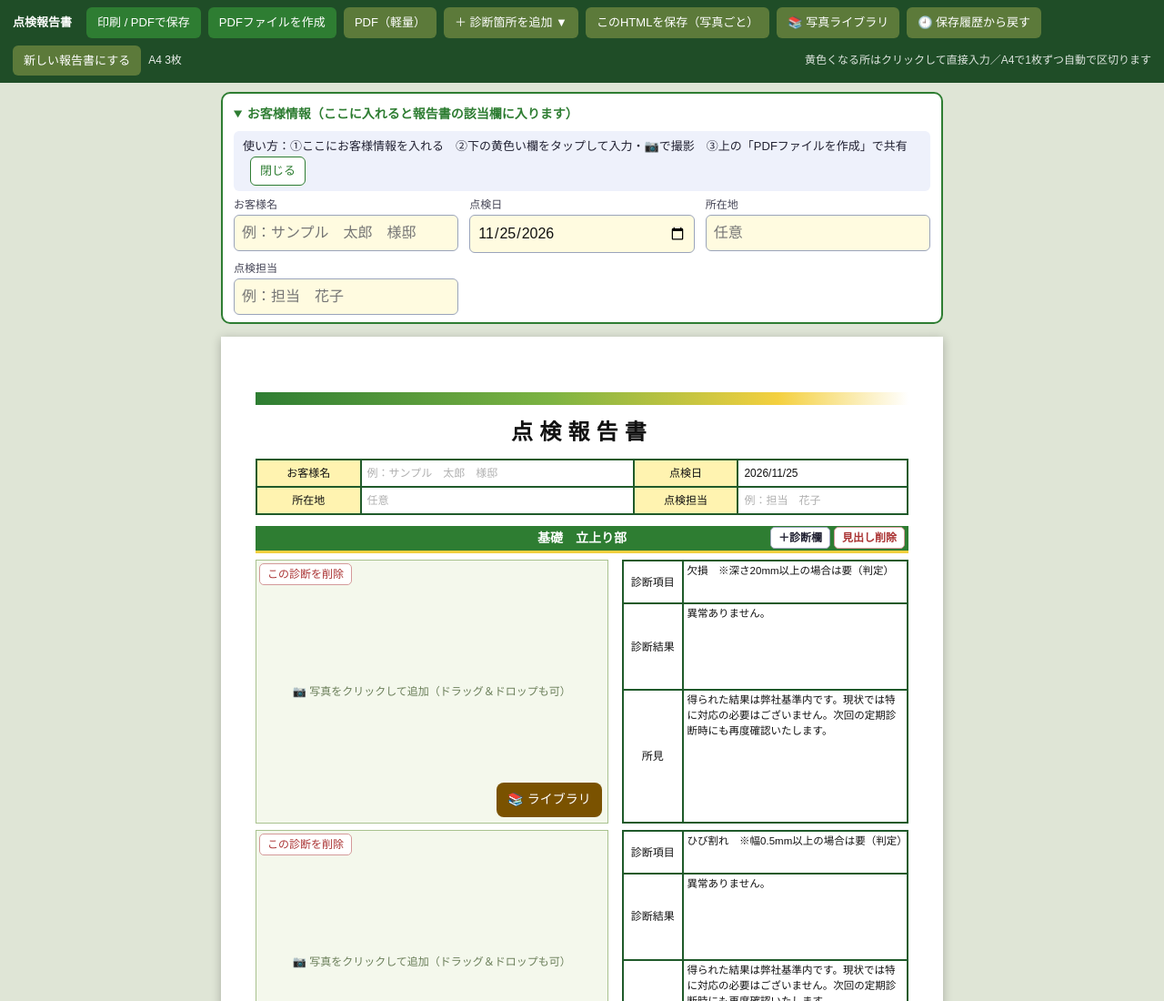
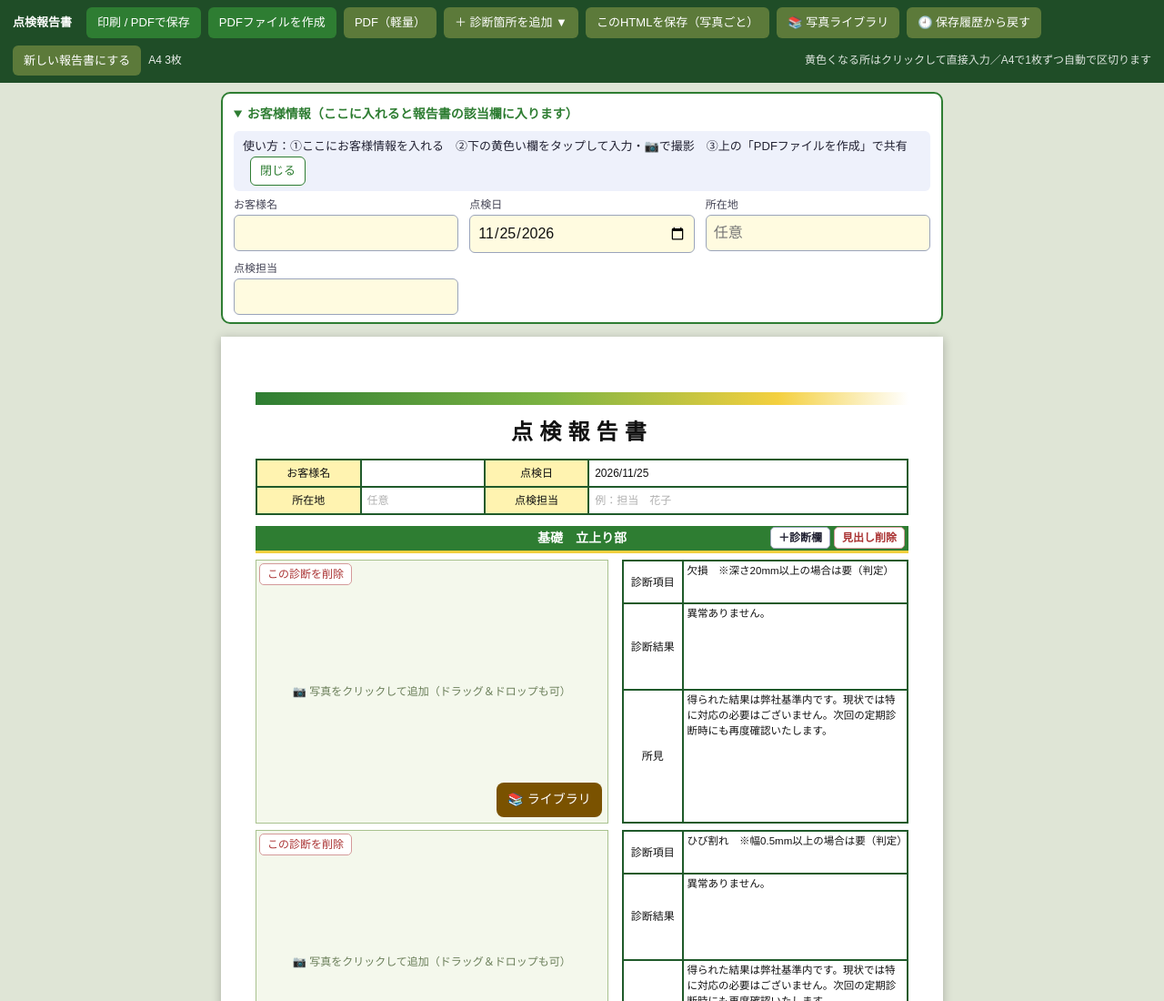
Before and after one commit to sho4special0thanks4-sketch/tenken-report-0344b2f2, a plain HTML site: page index.html in a window 1280 px wide. Shown: the top 1100 px of the page at 91% size. Drawn offline with nearby package versions, Linux system fonts and the light colour scheme.

Commit message:
入力欄の例示と初期値を空欄に変更

```diff
--- a/index.html
+++ b/index.html
@@ -236,7 +236,7 @@ iPadの「ファイル」アプリのプレビューなどでは、プログラ
   function headBlock(){
     return '<div class="blk head" data-sid="head"><div class="rtitle" contenteditable data-ph="タイトル">点検報告書</div>'+
       '<table class="info">'+
-      '<tr><td class="k" contenteditable>お客様名</td><td contenteditable data-ph="例：サンプル　太郎　様邸"></td><td class="k" contenteditable>点検日</td><td contenteditable data-ph="例：2026/10/16"></td></tr>'+
+      '<tr><td class="k" contenteditable>お客様名</td><td contenteditable data-ph=""></td><td class="k" contenteditable>点検日</td><td contenteditable data-ph="例：2026/10/16"></td></tr>'+
       '<tr><td class="k" contenteditable>所在地</td><td contenteditable data-ph="任意"></td><td class="k" contenteditable>点検担当</td><td contenteditable data-ph="例：担当　花子"></td></tr></table></div>';
   }
   function bandBlock(sid,title){
@@ -413,10 +413,10 @@ iPadの「ファイル」アプリのプレビューなどでは、プログラ
 
   /* ---------- 定型文プルダウン（欄をタップすると「▼ 定型文」が出る。自由入力はそのまま可能） ---------- */
   /* ====== 共通の使いやすさ部品（お客様情報の一括入力／診断箇所のひな形／複数写真／自動保存の復元／PDF軽量版） ====== */
-  var IB_FIELDS=[{id:"name",label:"お客様名",type:"text",ph:"例：サンプル　太郎　様邸",cell:function(){return document.querySelector('#doc table.info tr:nth-child(1) td:nth-child(2)')}},
+  var IB_FIELDS=[{id:"name",label:"お客様名",type:"text",ph:"",cell:function(){return document.querySelector('#doc table.info tr:nth-child(1) td:nth-child(2)')}},
  {id:"date",label:"点検日",type:"date",cell:function(){return document.querySelector('#doc table.info tr:nth-child(1) td:nth-child(4)')}},
  {id:"place",label:"所在地",type:"text",ph:"任意",cell:function(){return document.querySelector('#doc table.info tr:nth-child(2) td:nth-child(2)')}},
- {id:"tanto",label:"点検担当",type:"text",ph:"例：担当　花子",remember:true,cell:function(){return document.querySelector('#doc table.info tr:nth-child(2) td:nth-child(4)')}}];
+ {id:"tanto",label:"点検担当",type:"text",ph:"",remember:true,cell:function(){return document.querySelector('#doc table.info tr:nth-child(2) td:nth-child(4)')}}];
   var IB_PRESETS=[["基礎（立上り部）","基礎　立上り部",[["欠損　※深さ20mm以上の場合は要（判定）"],["ひび割れ　※幅0.5mm以上の場合は要（判定）"]]],
  ["外壁","外壁",[["クラック",DEF_RESULT,"特に必要ありません。"]]],
  ["屋根","屋根",[[""]]],["バルコニー","バルコニー",[[""]]],["コーキング","コーキング",[[""]]],
```
